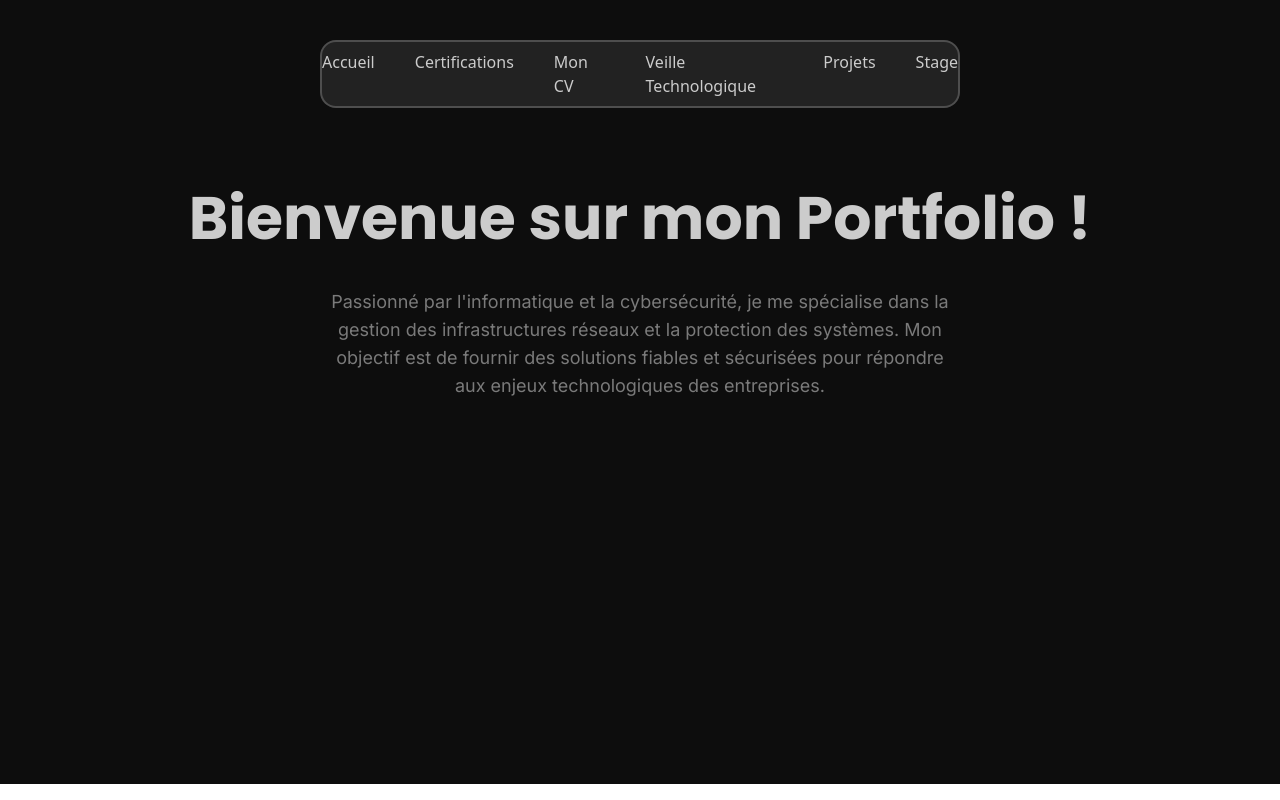
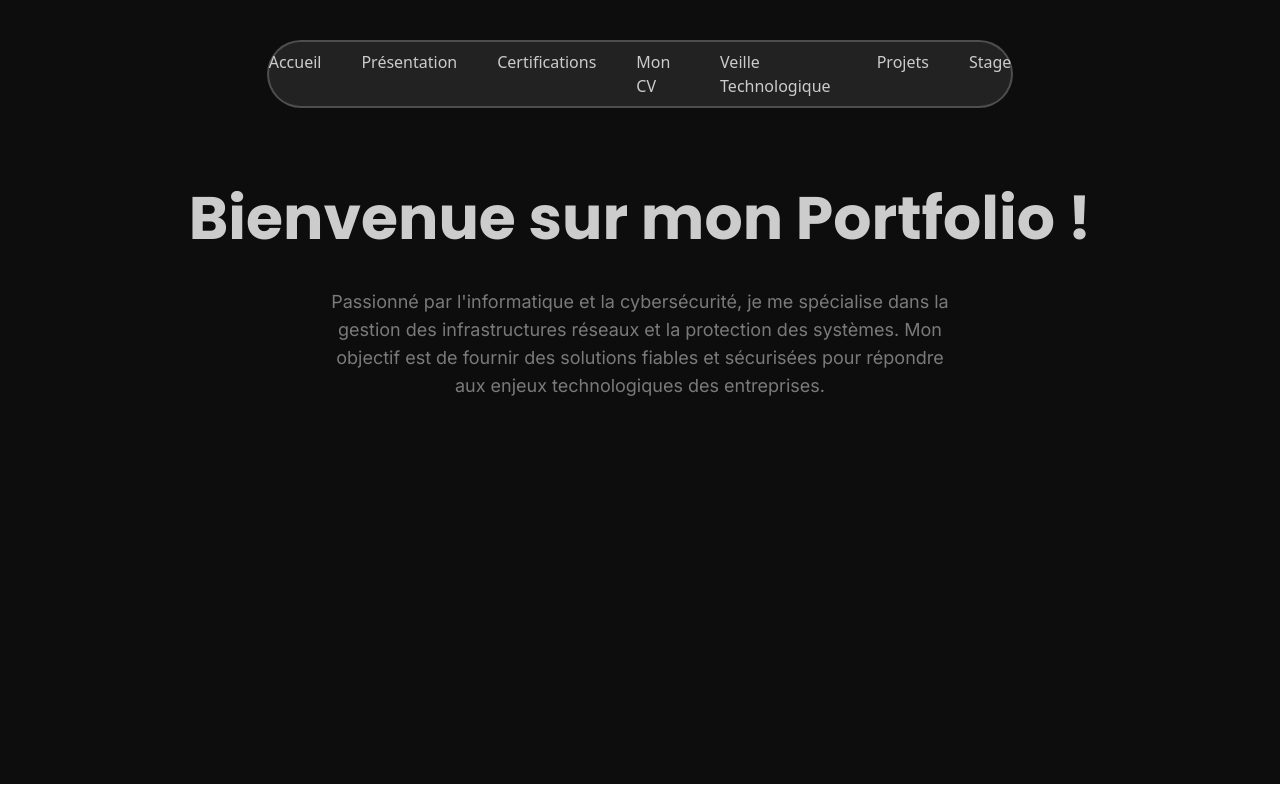
Before and after one commit to Marwin-Rdgs/PC004-Dexter, a Nuxt app: page / in a window 1280 px wide. Built offline with nearby package versions, Linux system fonts and the light colour scheme.

Commit message:
fix:HeaderRound_AddPres

```diff
--- a/components/Headnav.vue
+++ b/components/Headnav.vue
@@ -1,11 +1,16 @@
 <template>
     <div class="sticky top-0">
     <div class="flex justify-center pt-10">
-    <div class="bg-secondary-color bg-opacity-20 w-1/2 rounded-2xl border-2 border-secondary-color border-opacity-50">
+    <div class="bg-secondary-color bg-opacity-20 w-7/12 rounded-full border-2 border-secondary-color border-opacity-50">
         <ul class="flex justify-center gap-10 py-2">
             <li>
                 <a href="#Home">
                     <p class="text-grey-color hover:text-white-color scale-100 hover:scale-105">Accueil</p>
+                </a>
+            </li>
+            <li>
+                <a href="#Pres">
+                    <p class="text-grey-color hover:text-white-color scale-100 hover:scale-105">Présentation</p>
                 </a>
             </li>
             <li>
```
